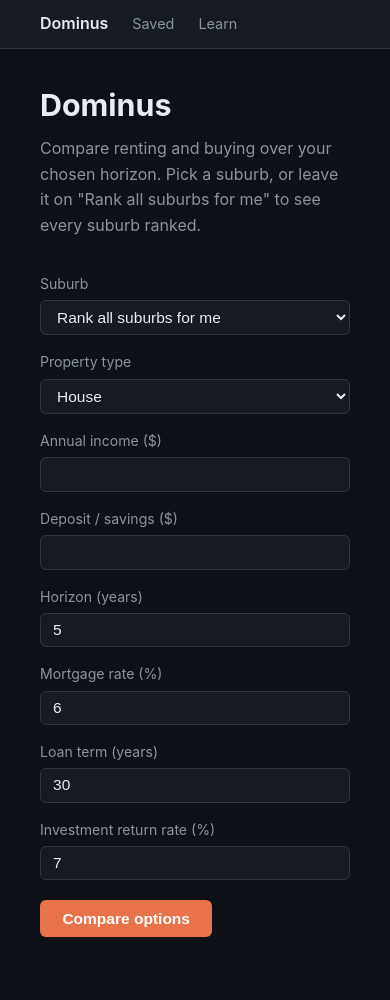
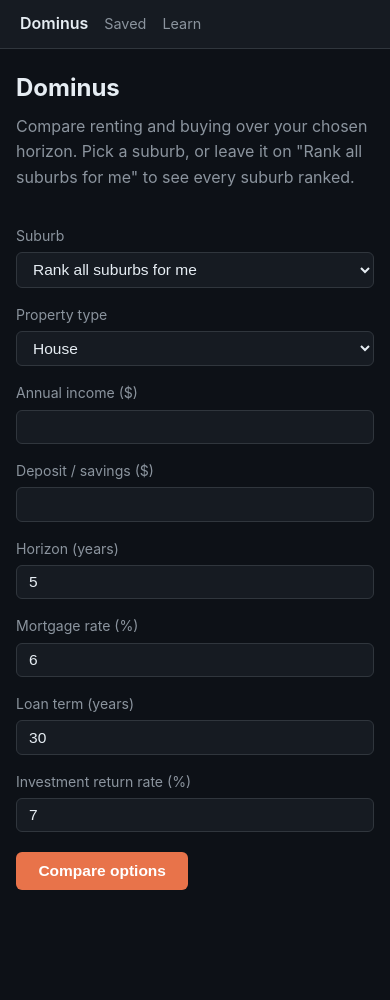
Before and after one commit to sz-747/housing-calc, a Flask app: page / in a window 390 px wide. After the commit the page ends 890 px from the top, so only its background shows below. Run offline with Flask 3, Linux system fonts and the light colour scheme.

Commit message:
responsive css

```diff
--- /dev/null
+++ b/static/css/responsive.css
@@ -0,0 +1,41 @@
+/* Responsive rules. Loaded last so these override the base styles on
+   smaller screens. Two breakpoints: tablet (768px) and phone (480px). */
+
+/* Tablet and below */
+@media (max-width: 768px) {
+  .container {
+    padding: 1.5rem 1.25rem;
+  }
+
+  nav {
+    padding: 0.7rem 1.25rem;
+    gap: 1rem;
+  }
+
+  /* the three affordability bands stack instead of squashing side by side */
+  .affordability-bands {
+    flex-direction: column;
+  }
+}
+
+/* Phones */
+@media (max-width: 480px) {
+  .container {
+    padding: 1.25rem 1rem;
+  }
+
+  h1 {
+    font-size: 1.5rem;
+  }
+
+  .chart-container {
+    height: 260px;
+  }
+
+  /* let wide tables scroll sideways instead of breaking the layout */
+  table {
+    display: block;
+    overflow-x: auto;
+    white-space: nowrap;
+  }
+}
--- a/templates/base.html
+++ b/templates/base.html
@@ -27,6 +27,10 @@
       rel="stylesheet"
       href="{{ url_for('static', filename='css/chart.css') }}"
     />
+    <link
+      rel="stylesheet"
+      href="{{ url_for('static', filename='css/responsive.css') }}"
+    />
   </head>
   <body>
     <nav>
```
